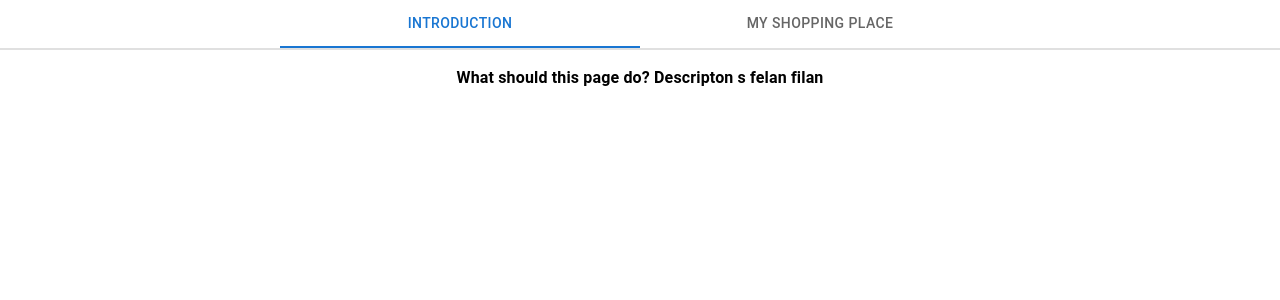
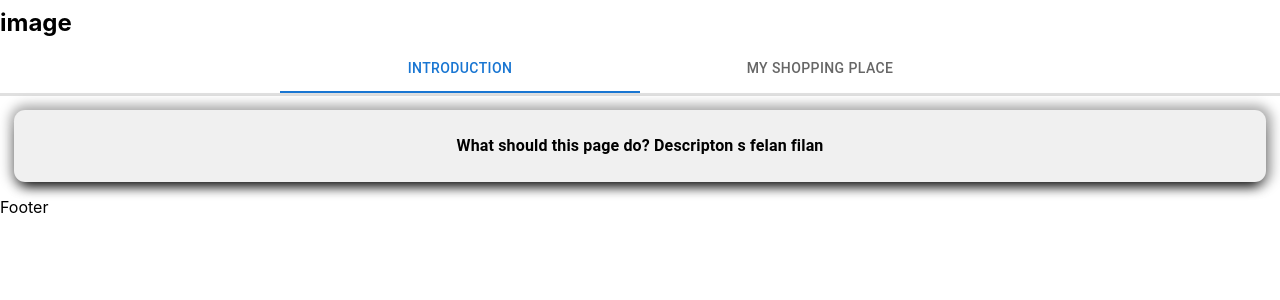
Before and after one commit to Hasan-1994/IC1-My-Shopping-Place, a React (Create React App) app: page / in a window 1280 px wide. Shown: the top 300 px of the page. Built offline with nearby package versions, Linux system fonts and the light colour scheme.

Commit message:
Add new Components
Add Footer
Disabled Button for Basket
Seperatly the Intoduction Page

```diff
--- a/src/App.js
+++ b/src/App.js
@@ -1,10 +1,12 @@
 import * as React from 'react';
 import Header from "./components/Header";
+import Footer from "./components/Footer"
 
 function App() {
     return (
         <div className="App">
             <Header></Header>
+            <Footer></Footer>
         </div>
     );
 }
--- a/src/components/Basket.js
+++ b/src/components/Basket.js
@@ -1,5 +1,7 @@
 import * as React from 'react';
 import Button from '@mui/material/Button';
+
+import Grid from '@mui/material/Grid';
 
 function Basket(props) {
     const { cardItem, onAdd, onRemove } = props;
@@ -49,10 +51,8 @@ function Basket(props) {
                     </div>
                 </>
             )}
-            <hr/>
-            <Button variant="contained" color="success">
-        Buy Items
-      </Button>
+            <hr />
+            {cardItem.length === 0 ? <div> <Button variant="contained" color="success" disabled>Buy Items</Button></div> : <div><Button variant="contained" color="success">Buy Items</Button></div>}
         </aside>
     );
 }
--- a/src/components/Card.js
+++ b/src/components/Card.js
@@ -5,6 +5,8 @@ import CardMedia from '@mui/material/CardMedia';
 import Typography from '@mui/material/Typography';
 import { Button, CardActions } from '@mui/material';
 import products from "../products/data.json";
+
+import AddShoppingCartIcon from '@mui/icons-material/AddShoppingCart';
 
 function Cards(props) {
     const [productData, setProductData] = useState();
@@ -34,7 +36,7 @@ function Cards(props) {
                     </Typography>
                 </CardContent>
                 <CardActions>
-                    <Button className="addToCardBtn" onClick={() => onAdd(product)}>Add to Card</Button>
+                    <Button className="addToCardBtn" onClick={() => onAdd(product)}>Add to Card /n<AddShoppingCartIcon /></Button>
                 </CardActions>
             </Card>
         </div>
--- /dev/null
+++ b/src/components/Footer.js
@@ -0,0 +1,9 @@
+import * as React from 'react';
+
+export default function Footer () {
+    return(
+        <div>
+            Footer
+        </div>
+    )
+}
--- a/src/components/Header.js
+++ b/src/components/Header.js
@@ -5,6 +5,7 @@ import Tab from '@mui/material/Tab';
 import Typography from '@mui/material/Typography';
 import Box from '@mui/material/Box';
 import Content from './Content';
+import Introduction from './Introduction'
 
 function TabPanel(props) {
     const { children, value, index, ...other } = props;
@@ -36,28 +37,23 @@ function a11yProps(index) {
         'aria-controls': `simple-tabpanel-${index}`,
     };
 };
-export default function Header(props) {
-    const { countCardItems } = props;
+export default function Header() {
     const [value, setValue] = React.useState(0);
 
     const handleChange = (event, newValue) => {
         setValue(newValue);
     };
     return (
-        <Box sx={{ width: '100%', bgcolor: 'background.paper' }}>
-            <Box sx={{ borderBottom: 2, borderColor: 'divider' }}>
-                <Tabs value={value} onChange={handleChange} aria-label="basic tabs example" centered>
+        <Box>
+            <h1>image</h1>
+            <Box sx={{ borderBottom: 3, borderColor: 'divider' }}>
+                <Tabs value={value} onChange={handleChange} centered>
                     <Tab label="Introduction" {...a11yProps(1)} />
                     <Tab label="My Shopping Place" {...a11yProps(2)} />
                 </Tabs>
             </Box>
             <TabPanel value={value} index={0}>
-                <div className="Text">
-                    <h3 className="text">
-                        What should this page do? Descripton s felan filan
-                    </h3>
-                </div>
-
+                <Introduction />
             </TabPanel>
             <TabPanel value={value} index={1}>
                 <Content />
--- /dev/null
+++ b/src/components/Introduction.js
@@ -0,0 +1,12 @@
+import * as React from 'react';
+
+function Introduction() {
+    return (
+        <div className="block">
+            <h3 className="text">
+                What should this page do? Descripton s felan filan
+            </h3>
+        </div>
+    )
+}
+export default Introduction;
--- a/src/components/Main.js
+++ b/src/components/Main.js
@@ -7,6 +7,7 @@ export default function Main(props) {
     return (
         <main className='block col-2'>
             <h2 className="text">Products</h2>
+            scrollbar
             <div className='row'>
             <Box>
                 {products.map((product) => (
--- a/src/index.css
+++ b/src/index.css
@@ -47,10 +47,14 @@ a {
   padding: 1rem;
   margin: 0.4rem;
   border-radius: 0.7rem;
+  -webkit-box-shadow: 0px 10px 13px -7px #000000, 1px 0px 12px 5px rgba(0, 0, 0, 0.34);
+  box-shadow: 0px 10px 13px -7px #000000, 1px 0px 12px 5px rgba(0, 0, 0, 0.34);
 }
-.text{
+
+.text {
   text-align: center
 }
+
 .row.center {
   align-items: center;
 }
@@ -112,12 +116,10 @@ button.badge {
   size: medium;
   align-items: center;
   flex: 1;
+  color: #000000
 }
 
 .addToCardBtn:hover {
-  color: #5c3cfa;
-  box-shadow: inset 50px 1px 50px 6px rgb(117, 117, 117), inset 0 -1px 0 0 #ffffff, inset 0 0 0 1px #ffffff;
-  -moz-box-shadow: inset 50px 1px 50px 6px rgb(107, 107, 107), inset 0 -1px 0 0 #ffffff, inset 0 0 0 1px #ffffff;
-  -webkit-box-shadow: inset 50px 1px 50px 6px rgb(129, 129, 129), inset 0 -1px 0 0 #ffffff, inset 0 0 0 1px #ffffff;
-  background-color: #ffffff;
+  color: #000000;
+  box-shadow: inset 50px 1px 50px 6px rgb(4, 145, 46), inset 0 -1px 0 0 #05f84a, inset 0 0 0 1px #028d10;
 }
--- a/src/products/data.json
+++ b/src/products/data.json
@@ -34,6 +34,34 @@
             "price": 1,
             "img": "https://www.pngkey.com/png/detail/14-148130_minion-imagenes-de-100x100-pixeles.png",
             "des": "BASBDBASDBSAB"
+        },
+        {
+            "id": "4",
+            "name": "Flash USB",
+            "price": 1,
+            "img": "https://www.pngkey.com/png/detail/14-148130_minion-imagenes-de-100x100-pixeles.png",
+            "des": "BASBDBASDBSAB"
+        },
+        {
+            "id": "4",
+            "name": "Flash USB",
+            "price": 1,
+            "img": "https://www.pngkey.com/png/detail/14-148130_minion-imagenes-de-100x100-pixeles.png",
+            "des": "BASBDBASDBSAB"
+        },
+        {
+            "id": "4",
+            "name": "Flash USB",
+            "price": 1,
+            "img": "https://www.pngkey.com/png/detail/14-148130_minion-imagenes-de-100x100-pixeles.png",
+            "des": "BASBDBASDBSAB"
+        },
+        {
+            "id": "4",
+            "name": "Flash USB",
+            "price": 1,
+            "img": "https://www.pngkey.com/png/detail/14-148130_minion-imagenes-de-100x100-pixeles.png",
+            "des": "BASBDBASDBSAB"
         }
     ]
 }
```
